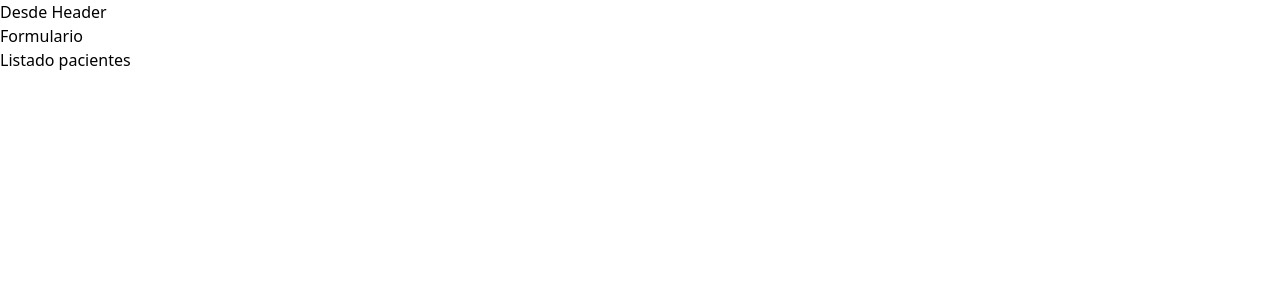
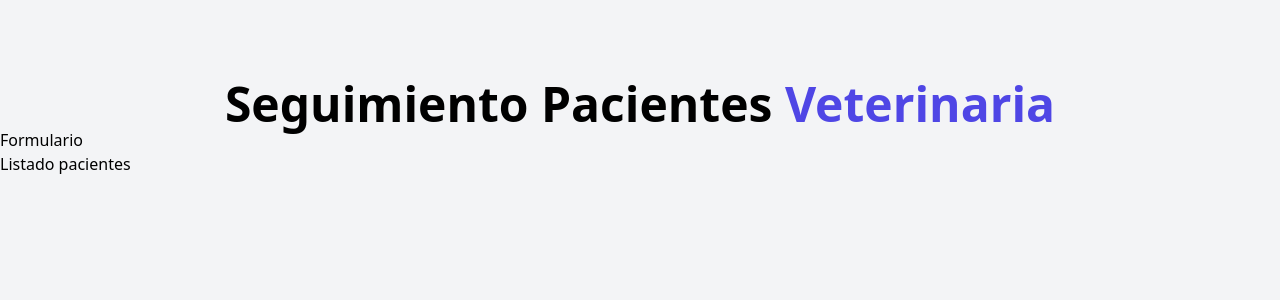
Before and after one commit to lemus777/citas-react, a React (Vite) app: page / in a window 1280 px wide. Shown: the top 300 px of the page. Built offline with nearby package versions, Linux system fonts and the light colour scheme.

Commit message:
header styles

```diff
--- a/index.html
+++ b/index.html
@@ -6,7 +6,7 @@
     <meta name="viewport" content="width=device-width, initial-scale=1.0" />
     <title>Citas React</title>
   </head>
-  <body>
+  <body class="bg-gray-100 h-screen">
     <div id="root"></div>
     <script type="module" src="/src/main.jsx"></script>
   </body>
--- a/src/App.jsx
+++ b/src/App.jsx
@@ -6,11 +6,11 @@
 function App() {
 
   return (
-    <>
+    <div className="container mx-auto mt-20">
       <Header />
       <Formulario />
       <ListadoPacientes />
-    </>
+    </div>
   )
 }
 
--- a/src/components/Header.jsx
+++ b/src/components/Header.jsx
@@ -1,8 +1,6 @@
 const Header = () => {
   return (
-    <header>
-      <h1>Desde Header</h1>
-    </header>
+    <h1 className="font-black text-5xl text-center md:w-2/3 mx-auto">Seguimiento Pacientes <span className="text-indigo-600">Veterinaria</span></h1>
   )
 }
 
```
